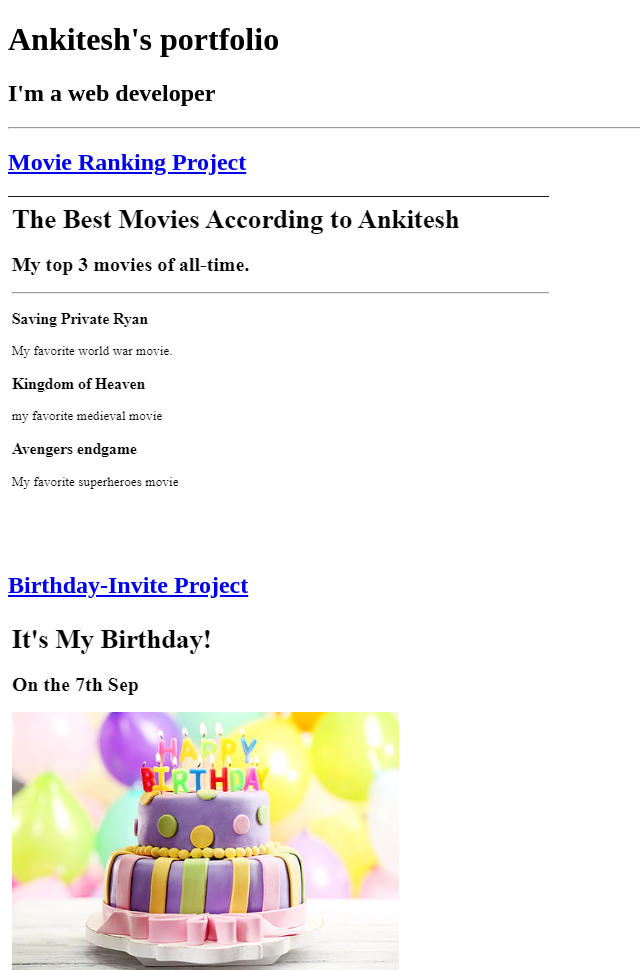
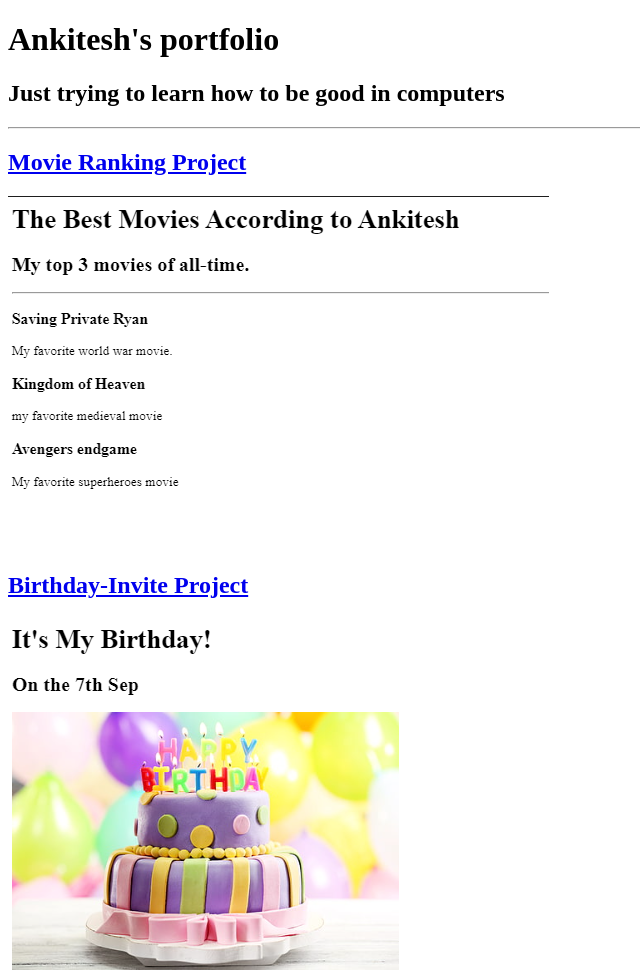
Before and after one commit to Ank266359/Ankitesh-s-Portfolio, a plain HTML site: page index.html in a window 1280 px wide. Shown: the top 970 px of the page, without its empty margins (0-640 px from the left). Drawn offline with Linux system fonts and the light colour scheme.

Commit message:
Update index.html

```diff
--- a/index.html
+++ b/index.html
@@ -24,7 +24,7 @@ https://developer.mozilla.org/en-US/docs/Web/HTML/Element/img#attr-height -->
 <body>
 
     <h1>Ankitesh's portfolio</h1>
-    <h2>I'm a web developer</h2>
+    <h2>Just trying to learn how to be good in computers</h2>
     <hr>
     <a href="./public/movie-ranking.html"><h2>Movie Ranking Project</h2></a>
     <img src="./public/image.png">
```
